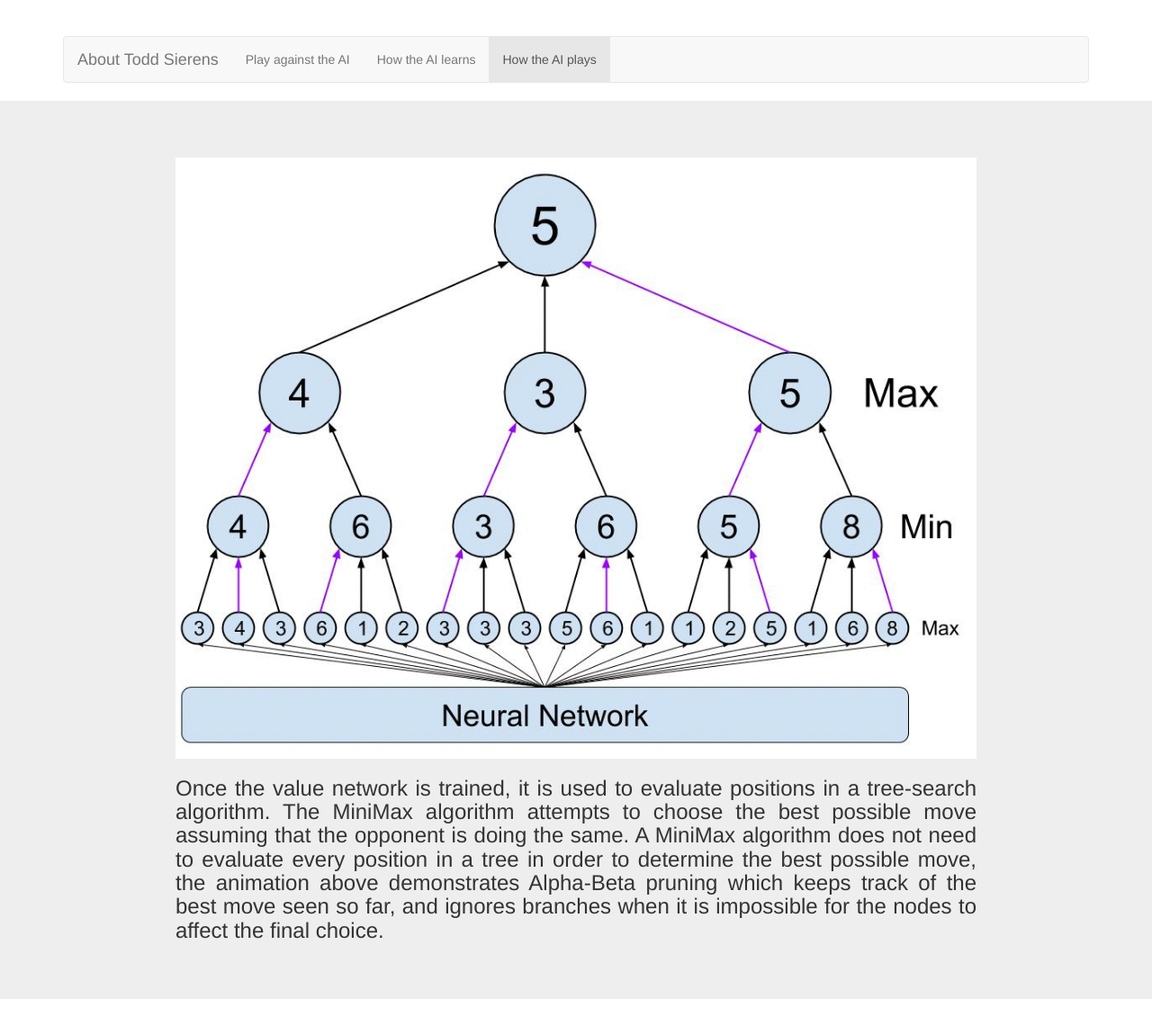
After one commit to tsierens/flask_games, a Flask app: page /minimax in a window 1280 px wide. The commit adds this page. Shown: the whole page at 90% size. Run offline with Flask 2, Linux system fonts and the light colour scheme; some libraries are stand-ins or nearby versions.

Commit message:
made the how-pages

```diff
--- a/app.py
+++ b/app.py
@@ -13,7 +13,7 @@ import flask_connect_four as fc4
 import flask_tic_tac_toe as ft3
 import json
 
-app = Flask(__name__, static_url_path='')
+app = Flask(__name__,)
 #app.debug = True
 #app.GAMES = [r"Tic_Tac_Toe", r"Connect_Four"]
 #app.OPTIONS = [r"Human", r"Computer"]
@@ -70,6 +70,18 @@ def go():
             print 'calling connect four initialization'
             return fc4.play(types =(p1,p2),depths = (p1depth,p2depth),evals = (p1eval,p2eval))
     return None
+
+@app.route('/flow', methods = ['get'])
+def flow():
+    return render_template("flow.html")
+
+@app.route('/minimax', methods = ['get'])
+def minimax():
+    return render_template("minimax.html")
+
+@app.route('/bio', methods = ['get'])
+def bio():
+    return render_template("bio.html")
 
 
 
--- a/templates/menu.html
+++ b/templates/menu.html
@@ -70,7 +70,7 @@
                             <span class="icon-bar"></span>
                             <span class="icon-bar"></span>
                         </button>
-                        <a class="navbar-brand" href="#">About Todd Sierens</a>
+                        <a class="navbar-brand" href="bio">About Todd Sierens</a>
                     </div>
 
                     <!-- Collect the nav links, forms, and other content for toggling -->
--- /dev/null
+++ b/templates/minimax.html
@@ -0,0 +1,126 @@
+<!doctype html>
+<html lang="en">
+
+    <head>
+        <meta charset="utf-8">
+        <meta http-equiv="X-UA-Compatible" content="IE=edge">
+        <meta name="viewport" content="width=device-width, initial-scale=1">
+        <!-- The above 3 meta tags *must* come first in the head; any other head content must come *after* these tags -->
+
+        <link href="/static/css/bootstrap.min.css" rel="stylesheet" media="screen">
+        <link href="/static/css/bootstrap-responsive.min.css" rel="stylesheet">
+        <script src="http://code.jquery.com/jquery-latest.js"></script>
+        <script src="/static/js/bootstrap.min.js"></script>
+        <meta name="viewport" content="width=device-width, initial-scale=1.0">
+
+
+        <style>
+
+            .flex-container {
+                text-align: center;
+                list-style: none;
+                display: flex;
+                flex-flow: row wrap;
+                align-items: center;
+                justify-content: center;
+            }
+            .flex-figure-item {
+                padding: 5px;
+                margin-top: 10px;
+                line-height: 10px;
+                font-weight: bold;
+                font-size: 1em;
+
+                display: flex;           /* NEW */
+                flex-direction: column;  /* NEW */
+                width: 900px;            /* NEW */
+            }
+            body { padding-top: 40px;
+                background-color : lightgrey;}
+            label.text{
+                font-size: 20px;}
+            .greybg {background-color :  #e7e7e9}
+            div.form {background-color :  #f7f7f9;
+                border: solid #c7c7c9;}
+            .centered
+            {
+                text-align:center;
+            }
+            .right
+            {
+                text-align:right;
+            }
+        </style>
+        <script>
+
+            function to_disable(val, ids)
+            {for (i=0; i < ids.length; i++){
+                if(val == 'remote'){
+                    console.log('disabling');
+                    document.getElementsByName(ids[i])[0].disabled=false;
+                }else{
+                    console.log('enabling');
+                    document.getElementsByName(ids[i])[0].disabled=true;
+                }
+            }
+            }
+        </script>
+        <meta charset="utf-8">
+        <title>Deep Learning</title>
+        <link href="css/bootstrap.min.css" rel="stylesheet">
+
+        <!-- HTML5 shim and Respond.js for IE8 support of HTML5 elements and media queries -->
+        <!-- WARNING: Respond.js doesn't work if you view the page via file:// -->
+        <!--[if lt IE 9]>
+<script src="https://oss.maxcdn.com/html5shiv/3.7.2/html5shiv.min.js"></script>
+<script src="https://oss.maxcdn.com/respond/1.4.2/respond.min.js"></script>
+<![endif]-->
+
+    </head>
+
+    <body style = "background-color : #ffffff;">
+        <div class="container">
+            <nav class="navbar navbar-default">
+                <div class="container-fluid">
+                    <!-- Brand and toggle get grouped for better mobile display -->
+                    <div class="navbar-header">
+                        <button type="button" class="navbar-toggle collapsed" data-toggle="collapse" data-target="#bs-example-navbar-collapse-1" aria-expanded="false">
+                            <span class="sr-only">Toggle navigation</span>
+                            <span class="icon-bar"></span>
+                            <span class="icon-bar"></span>
+                            <span class="icon-bar"></span>
+                        </button>
+                        <a class="navbar-brand" href="bio">About Todd Sierens</a>
+                    </div>
+
+                    <!-- Collect the nav links, forms, and other content for toggling -->
+                    <div class="collapse navbar-collapse" id="bs-example-navbar-collapse-1">
+                        <ul class="nav navbar-nav">
+                            <li ><a href="index"> Play against the AI</a></li>
+                            <li ><a href="flow">How the AI learns<span class="sr-only">(current)</span></a></li>
+                            <li class="active"><a href="minimax">How the AI plays</a></li>
+
+                        </ul>
+                    </div><!-- /.navbar-collapse -->
+                </div><!-- /.container -->
+            </nav>
+        </div>
+
+        <div class="jumbotron">
+
+            <div class = "flex-container" >
+                <div class = "centered">
+
+                    <figure class = "flex-figure-item">
+                        <img src = "static/pics/alpha_beta.gif" alt = "can't find!" style = "text-align:center" class = "centered">
+                        <figcaption class = "centered"><h3 style = "text-align:justify">Once the value network is trained, it is used to evaluate positions in a tree-search algorithm. The MiniMax algorithm attempts to choose the best possible move assuming that the opponent is doing the same. A MiniMax algorithm does not need to evaluate every position in a tree in order to determine the best possible move, the animation above demonstrates Alpha-Beta pruning which keeps track of the best move seen so far, and ignores branches when it is impossible for the nodes to affect the final choice.</h3></figcaption>
+
+                    </figure>
+                </div>
+            </div>
+
+
+        </div>
+
+    </body>
+</html>
```
Also changed, not shown: templates/bio.html (added, +97 -0 lines), templates/connect_four.html (+29 -9 lines), templates/flow.html (added, +137 -0 lines), static/pics/alpha_beta.gif (added), static/pics/flow_chart.jpg (added), templates/pics/alpha_beta.gif (added), templates/pics/flow_chart.jpg (added), 1 other file.
